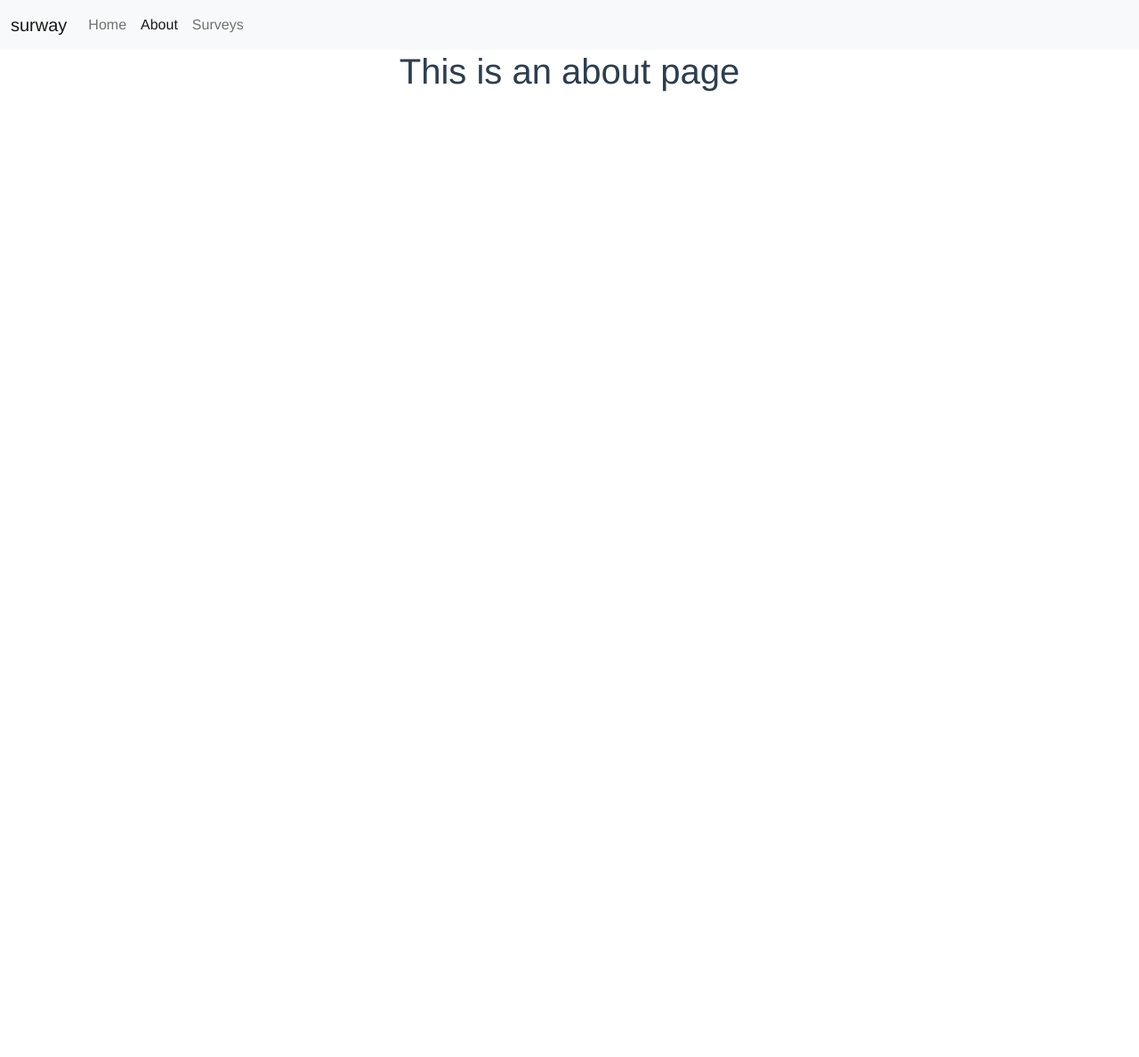
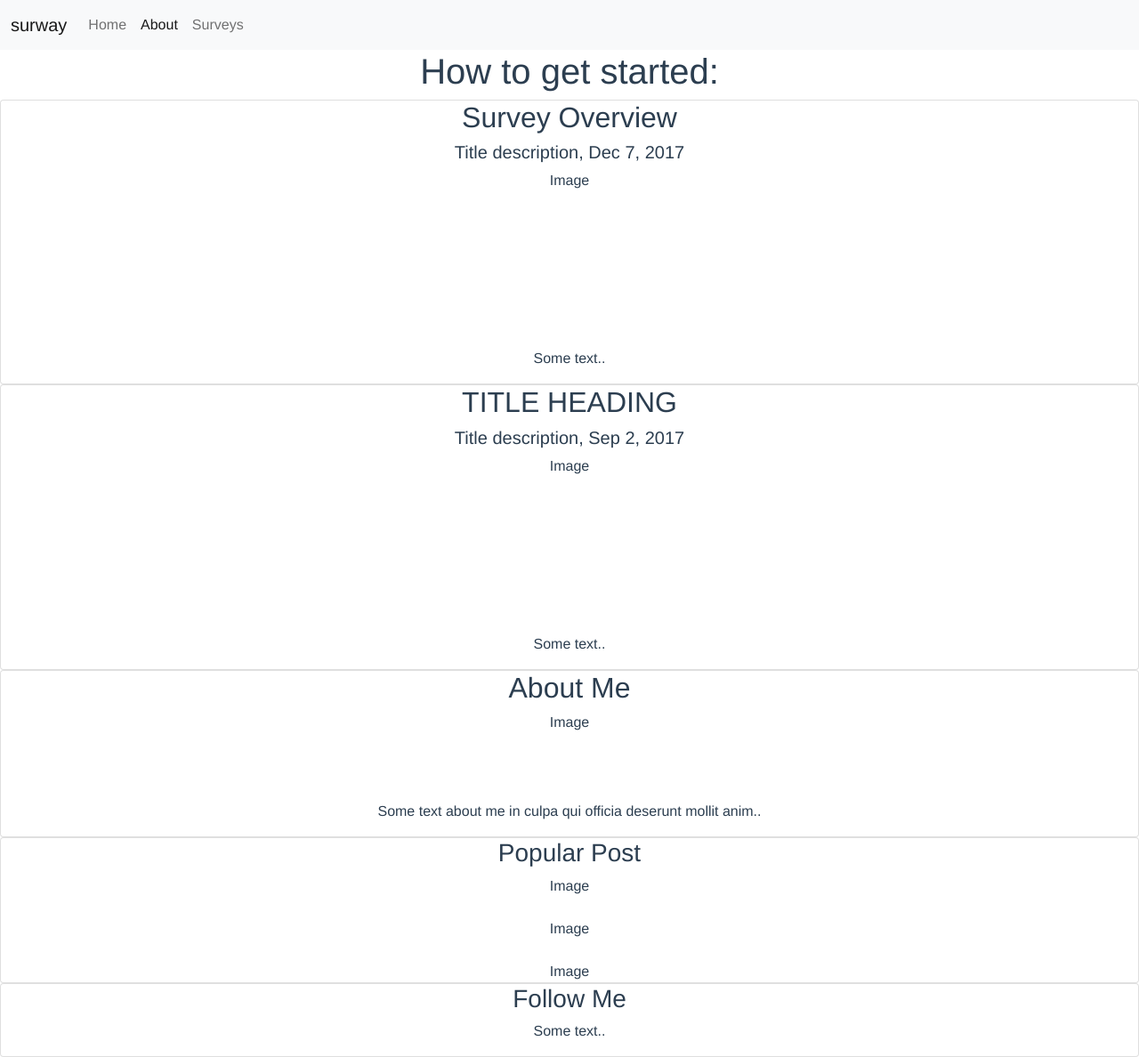
Before and after one commit to martlemoree/surway-frontend, a Vue app: page /about in a window 1280 px wide. Shown: the whole page at 89% size. Before the commit the page ends 800 px from the top, so only its background shows below. Built offline with nearby package versions, Linux system fonts and the light colour scheme.

Commit message:
page design

```diff
--- a/src/components/HelloWorld.vue
+++ b/src/components/HelloWorld.vue
@@ -1,7 +1,19 @@
 <template>
   <div class="hello">
     <h1>{{ msg }}</h1>
-    <button type="button" class="btn btn-primary">Primary</button>
+    <a href="http://localhost:8081/about">
+      <button
+        type="button"
+        class="btn btn-primary">I don't get it. Explain me!
+      </button>
+    </a>
+    <br>
+    <br>
+    <a href="http://localhost:8081/surveys">
+      <button type="button"
+              class="btn btn-primary">No time for explanation. Learning by doing!
+      </button>
+    </a>
   </div>
 </template>
 
--- a/src/views/About.vue
+++ b/src/views/About.vue
@@ -1,5 +1,40 @@
 <template>
   <div class="about">
-    <h1>This is an about page</h1>
+    <div class="header">
+      <h1>How to get started:</h1>
+    </div>
+    <div class="row">
+      <div class="leftcolumn">
+        <div class="card">
+          <h2>Survey Overview</h2>
+          <h5>Title description, Dec 7, 2017</h5>
+          <div class="fakeimg" style="height:200px;">Image</div>
+          <p>Some text..</p>
+        </div>
+        <div class="card">
+          <h2>TITLE HEADING</h2>
+          <h5>Title description, Sep 2, 2017</h5>
+          <div class="fakeimg" style="height:200px;">Image</div>
+          <p>Some text..</p>
+        </div>
+      </div>
+      <div class="rightcolumn">
+        <div class="card">
+          <h2>About Me</h2>
+          <div class="fakeimg" style="height:100px;">Image</div>
+          <p>Some text about me in culpa qui officia deserunt mollit anim..</p>
+        </div>
+        <div class="card">
+          <h3>Popular Post</h3>
+          <div class="fakeimg">Image</div><br>
+          <div class="fakeimg">Image</div><br>
+          <div class="fakeimg">Image</div>
+        </div>
+        <div class="card">
+          <h3>Follow Me</h3>
+          <p>Some text..</p>
+        </div>
+      </div>
+    </div>
   </div>
 </template>
--- a/src/views/Home.vue
+++ b/src/views/Home.vue
@@ -1,7 +1,7 @@
 <template>
   <div class="home">
-    <img alt="Vue logo" src="../assets/logo.png">
-    <HelloWorld msg="Hello World!"/>
+    <img alt="surway logo" src="../assets/logo.png">
+    <HelloWorld msg="do it the surway"/>
   </div>
 </template>
 
```
